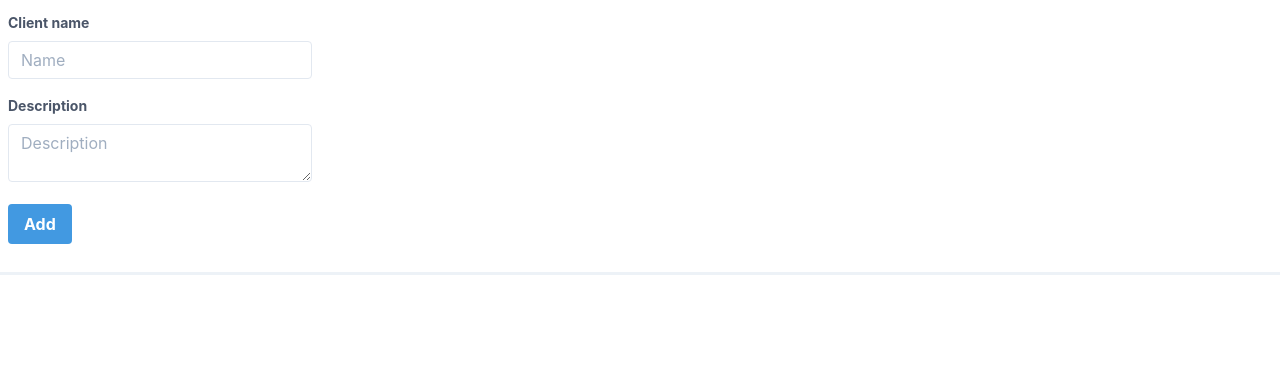
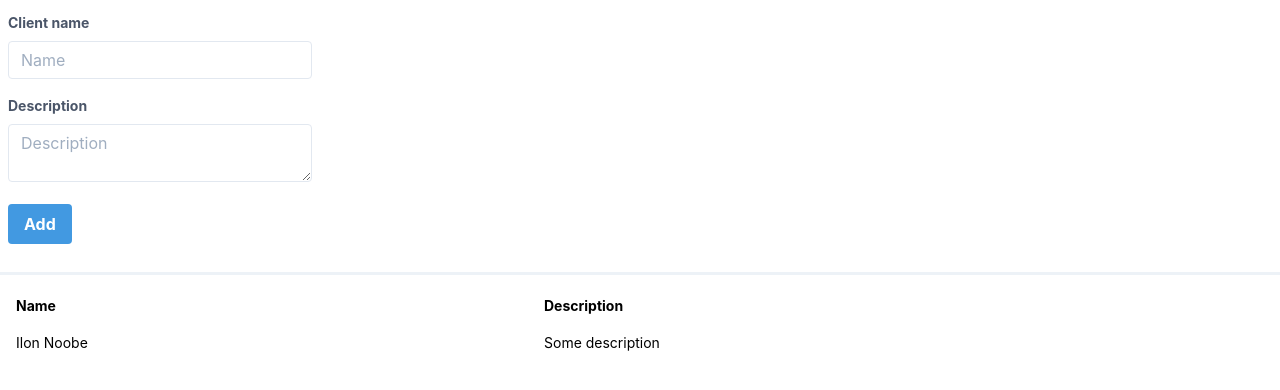
Before and after one commit to artemdemo/p2p-cms-app, a React (Create React App) app: page / in a window 1280 px wide. Shown: the top 390 px of the page. Built offline with nearby package versions, Linux system fonts and the light colour scheme.

Commit message:
added table

```diff
--- a/package.json
+++ b/package.json
@@ -24,6 +24,7 @@
     }
   },
   "dependencies": {
+    "classnames": "^2.2.6",
     "electron-is-dev": "^1.0.1",
     "react": "^16.8.3",
     "react-dom": "^16.8.3",
--- a/src/App.tsx
+++ b/src/App.tsx
@@ -3,12 +3,14 @@ import 'tailwindcss/dist/base.min.css';
 import 'tailwindcss/dist/components.min.css';
 import 'tailwindcss/dist/utilities.min.css';
 import NewClientForm from './components/NewClientForm/NewClientForm';
+import ClientsList from './components/ClientsList/ClientsList';
 
 const App = () => {
     return (
         <div className="container mx-auto">
             <NewClientForm />
             <hr className="my-3 border-b-2 border-gray-200" />
+            <ClientsList />
         </div>
     );
 };
--- /dev/null
+++ b/src/components/ClientsList/ClientsList.jsx
@@ -0,0 +1,21 @@
+import React from 'react';
+import Table from '../Table/Table';
+import TableRow from '../Table/TableRow';
+import TableCell from '../Table/TableCell';
+
+const ClientsList = () => {
+    return (
+        <Table>
+            <TableRow header>
+                <TableCell>Name</TableCell>
+                <TableCell>Description</TableCell>
+            </TableRow>
+            <TableRow>
+                <TableCell>Ilon Noobe</TableCell>
+                <TableCell>Some description</TableCell>
+            </TableRow>
+        </Table>
+    );
+};
+
+export default ClientsList;
--- a/src/components/NewClientForm/NewClientDescr.jsx
+++ b/src/components/NewClientForm/NewClientDescr.jsx
@@ -8,7 +8,7 @@ const NewClientDescr = (props) => {
         <React.Fragment>
             <label
                 className="block text-gray-700 text-sm font-bold mb-2"
-                for="description"
+                htmlFor="description"
             >
                 Description
             </label>
--- a/src/components/NewClientForm/NewClientName.jsx
+++ b/src/components/NewClientForm/NewClientName.jsx
@@ -8,7 +8,7 @@ const NewClientName = (props) => {
         <React.Fragment>
             <label
                 className="block text-gray-700 text-sm font-bold mb-2"
-                for="username"
+                htmlFor="username"
             >
                 Client name
             </label>
--- /dev/null
+++ b/src/components/Table/Table.jsx
@@ -0,0 +1,26 @@
+import React from 'react';
+import PropTypes from 'prop-types';
+import classnames from 'classnames';
+
+const Table = props => (
+    <div
+        className={classnames({
+            table: true,
+            'w-full': props.widthFull,
+        }, props.className)}
+    >
+        {props.children}
+    </div>
+);
+
+Table.propTypes = {
+    className: PropTypes.string,
+    widthFull: PropTypes.bool,
+};
+
+Table.defaultProps = {
+    className: '',
+    widthFull: true,
+};
+
+export default Table;
--- /dev/null
+++ b/src/components/Table/TableCell.jsx
@@ -0,0 +1,24 @@
+import React from 'react';
+import PropTypes from 'prop-types';
+import classnames from 'classnames';
+
+const TableCell = props => (
+    <div
+        className={classnames(
+            'table-cell px-4 py-2 text-sm',
+            props.className,
+        )}
+    >
+        {props.children}
+    </div>
+);
+
+TableCell.propTypes = {
+    className: PropTypes.string,
+};
+
+TableCell.defaultProps = {
+    className: '',
+};
+
+export default TableCell;
--- /dev/null
+++ b/src/components/Table/TableRow.jsx
@@ -0,0 +1,26 @@
+import React from 'react';
+import PropTypes from 'prop-types';
+import classnames from 'classnames';
+
+const TableRow = props => (
+    <div
+        className={classnames({
+            'table-row': true,
+            'font-bold': props.header,
+        }, props.className)}
+    >
+        {props.children}
+    </div>
+);
+
+TableRow.propTypes = {
+    className: PropTypes.string,
+    header: PropTypes.bool,
+};
+
+TableRow.defaultProps = {
+    className: '',
+    header: false,
+};
+
+export default TableRow;
```
Also changed, not shown: 1 other file (tests, documents, lock files or other folders).
